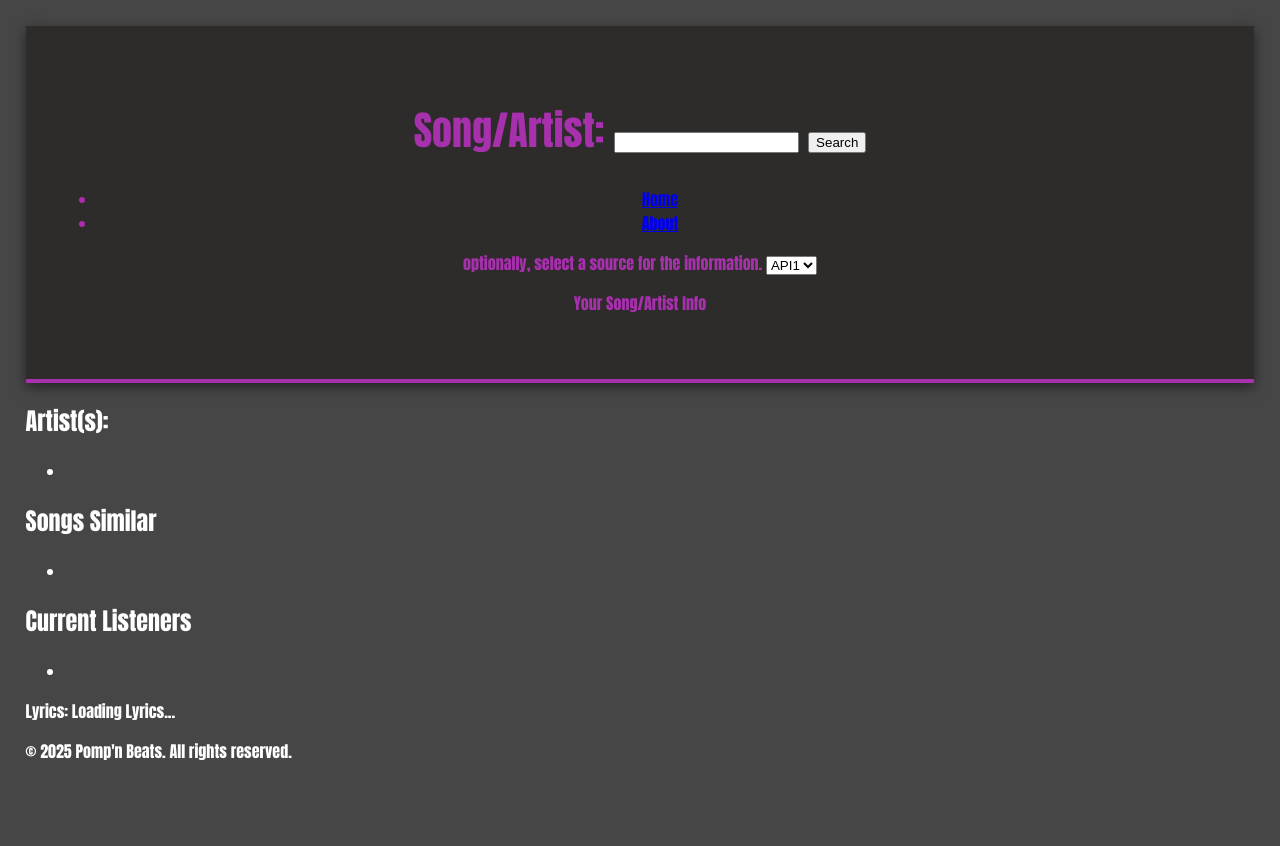
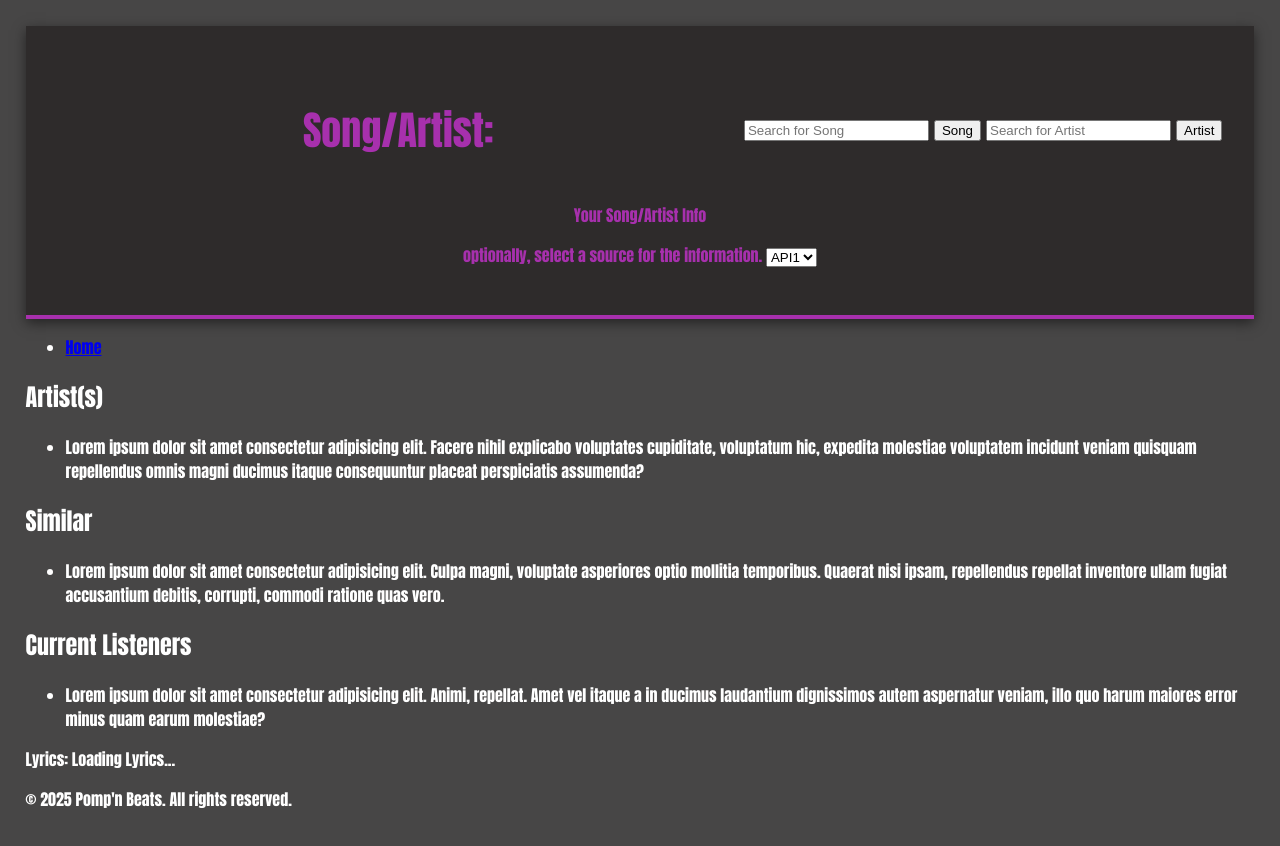
Before and after one commit to NeumontAGrover/pompn-beats, a website: page SearchPage.html in a window 1280 px wide. Before the commit the page ends 804 px from the top, so only its background shows below. Drawn offline with Linux system fonts and the light colour scheme.

Commit message:
Add files via upload
New Search Page

```diff
--- a/SearchPage.html
+++ b/SearchPage.html
@@ -3,23 +3,22 @@
 <head>
   <meta charset="UTF-8"/>
   <meta name="viewport" content="width=device-width, initial-scale=1.0"/>
-  <title>Song Info</title>
+  <title>Your Song:</title>
   <link rel="stylesheet" href="style.css" />
 </head>
 
-
 <body>
   <header>
-    <h1>Song/Artist:  <input type="text" id="SearchBar">
-    <button id="SearchButtom" class="button">Search</button> </h1>
-     <nav>
-                <ul>
-                    <li><a href="BeatsFrontpage.html">Home</a></li>
-                    <li><a href="AboutPage.html">About</a></li>
-                </ul>
-            </nav>
+    <div class="header-flex">
+      <h1 class="header-title">Song/Artist:  </h1>
+      <input type="text" id="SearchBarSong" list="suggestions" placeholder="Search for Song" class="search-input">
+      <button onclick="window.location.href='SearchPage.html'" class="search-button">Song</button>
+      <input type="text" id="SearchBarArtist" list="suggestions" placeholder="Search for Artist" class="search-input">
+      <button onclick="window.location.href='SearchPage.html'" class="search-button">Artist</button>
+    </div>
 
-    <!-- TODO: replace with correct API(s) later -->
+    <p class="tagline">Your Song/Artist Info</p>
+
      <div class="select-API">
       <label>optionally, select a source for the information.</label>
       <select id="info-source" name="info-source">
@@ -27,9 +26,14 @@
           <option value = "API2">API2</option>
       </select>
     </div>
+  </header>
 
-    <p class="tagline">Your Song/Artist Info</p>
-  </header>
+  <nav>
+    <ul>
+      <li><a href="BeatsFrontpage.html">Home</a></li>
+
+    </ul>
+  </nav>
 
     <nav>
 
@@ -37,20 +41,24 @@
     <main class="container">
         <section id="about">
 
-        <h2>Artist(s):</h2>
-        <ul id = "artists-lst">
-          <li></li>
+      <h2>Artist(s)</h2>
+      <ul>
+        <li>Lorem ipsum dolor sit amet consectetur adipisicing elit. Facere nihil explicabo voluptates cupiditate, voluptatum hic, expedita molestiae voluptatem incidunt veniam quisquam repellendus omnis magni ducimus itaque consequuntur placeat perspiciatis assumenda?</li>
+
       </ul>
 
-        <h2>Songs Similar</h2>
+      <h2>Similar</h2>
       <ul>
-          <li></li>
+        <li>Lorem ipsum dolor sit amet consectetur adipisicing elit. Culpa magni, voluptate asperiores optio mollitia temporibus. Quaerat nisi ipsam, repellendus repellat inventore ullam fugiat accusantium debitis, corrupti, commodi ratione quas vero.</li>
+
       </ul>
 
       <h2>Current Listeners</h2>
       <ul>
-          <li></li>
+        <li>Lorem ipsum dolor sit amet consectetur adipisicing elit. Animi, repellat. Amet vel itaque a in ducimus laudantium dignissimos autem aspernatur veniam, illo quo harum maiores error minus quam earum molestiae?</li>
+
       </ul>
+
     </section>
 
     <section id="lyrics-container">
@@ -61,10 +69,16 @@
 
       </section>
 
+
+
     </main>
 
+
+    <div class="footer-flex">
       <footer>
         <p>&copy; 2025 Pomp'n Beats. All rights reserved.</p>
       </footer>
+    </div>
+
 </body>
 </html>
```
Lines whose indentation alone changed are shown as unchanged.
